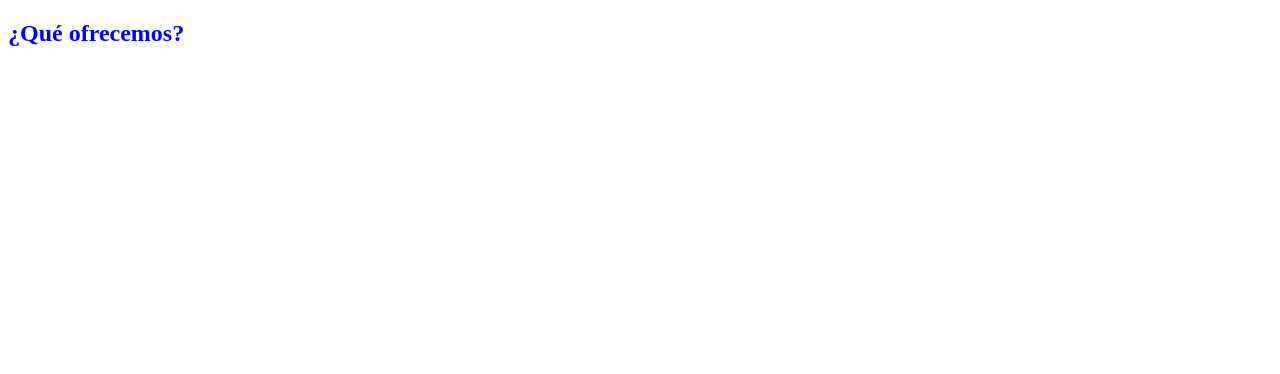
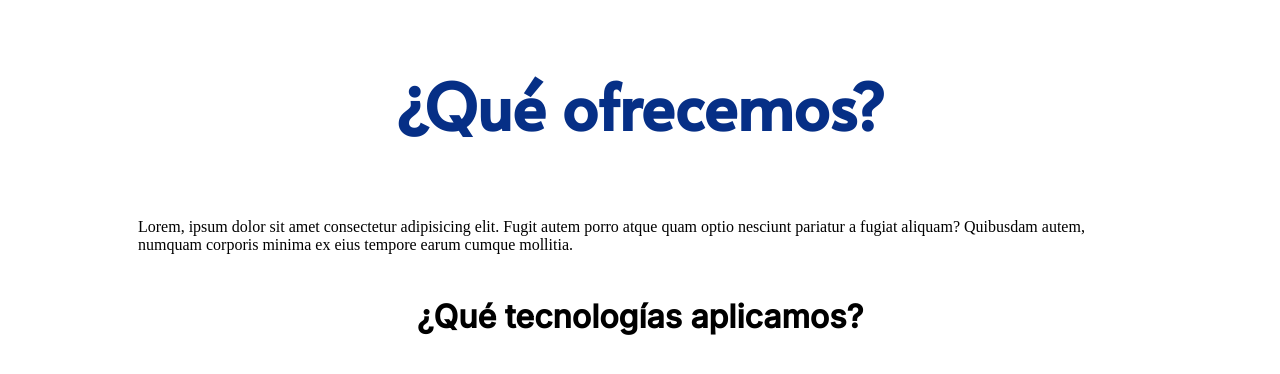
Before and after one commit to onesearch-uy/onesearch-landing, a plain HTML site: page index.html in a window 1280 px wide. Drawn offline with Linux system fonts and the light colour scheme.

Commit message:
Agregando titulo y párrafo

```diff
--- a/index.html
+++ b/index.html
@@ -7,6 +7,10 @@
 
     <link rel="stylesheet" href="css/style.css">
 
+    <link rel="preconnect" href="https://fonts.googleapis.com">
+    <link rel="preconnect" href="https://fonts.gstatic.com" crossorigin>
+    <link href="https://fonts.googleapis.com/css2?family=Alata&family=Inter:wght@500&display=swap" rel="stylesheet">
+
     <title>OneSearch</title>
 </head>
 <body>
@@ -14,6 +18,15 @@
         <h1>
             ¿Qué ofrecemos?
         </h1>
+
+        <p>
+            Lorem, ipsum dolor sit amet consectetur adipisicing elit. Fugit autem porro atque quam optio nesciunt pariatur a fugiat aliquam? Quibusdam autem, numquam corporis minima ex eius tempore earum cumque mollitia.
+        </p>
+
+        <h2>
+            ¿Qué tecnologías aplicamos?
+        </h2>
+
     </section>
 
 </body>
--- a/scss/layouts/_productos.scss
+++ b/scss/layouts/_productos.scss
@@ -1,5 +1,21 @@
 #productos{
+    display: flex;
+    flex-direction: column;
+    justify-content: center;
+    align-items: center;
+
     h1{
-        color:blue;
+        color:#062f86;
+        font-family: 'Alata', sans-serif;
+        font-size: 64px;
+    }
+
+    p{
+        width: 1004px;
+    }
+
+    h2{
+        font-family: 'Inter', sans-serif;
+        font-size: 32px;
     }
 }
```
Also changed, not shown: css/style.css, 1 other file.
